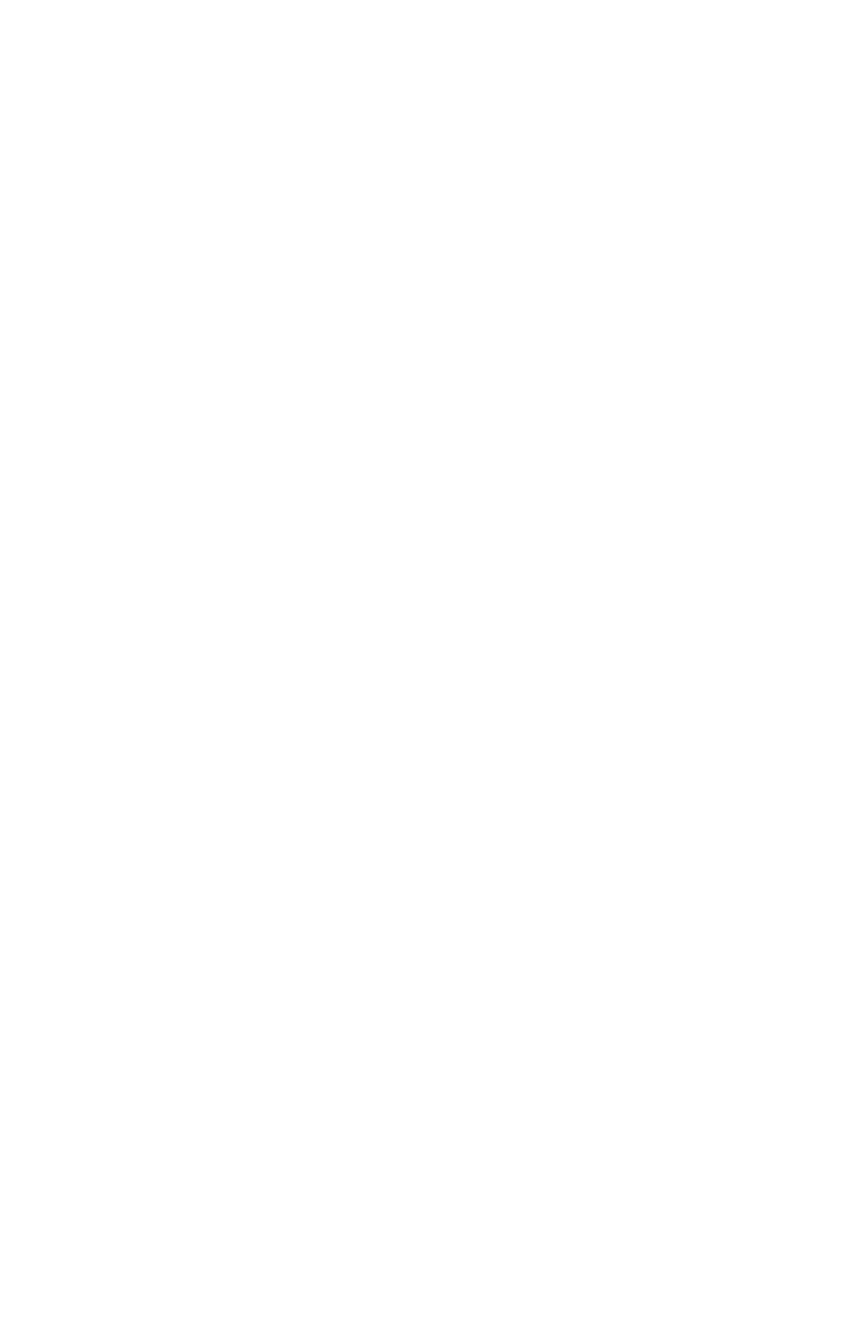
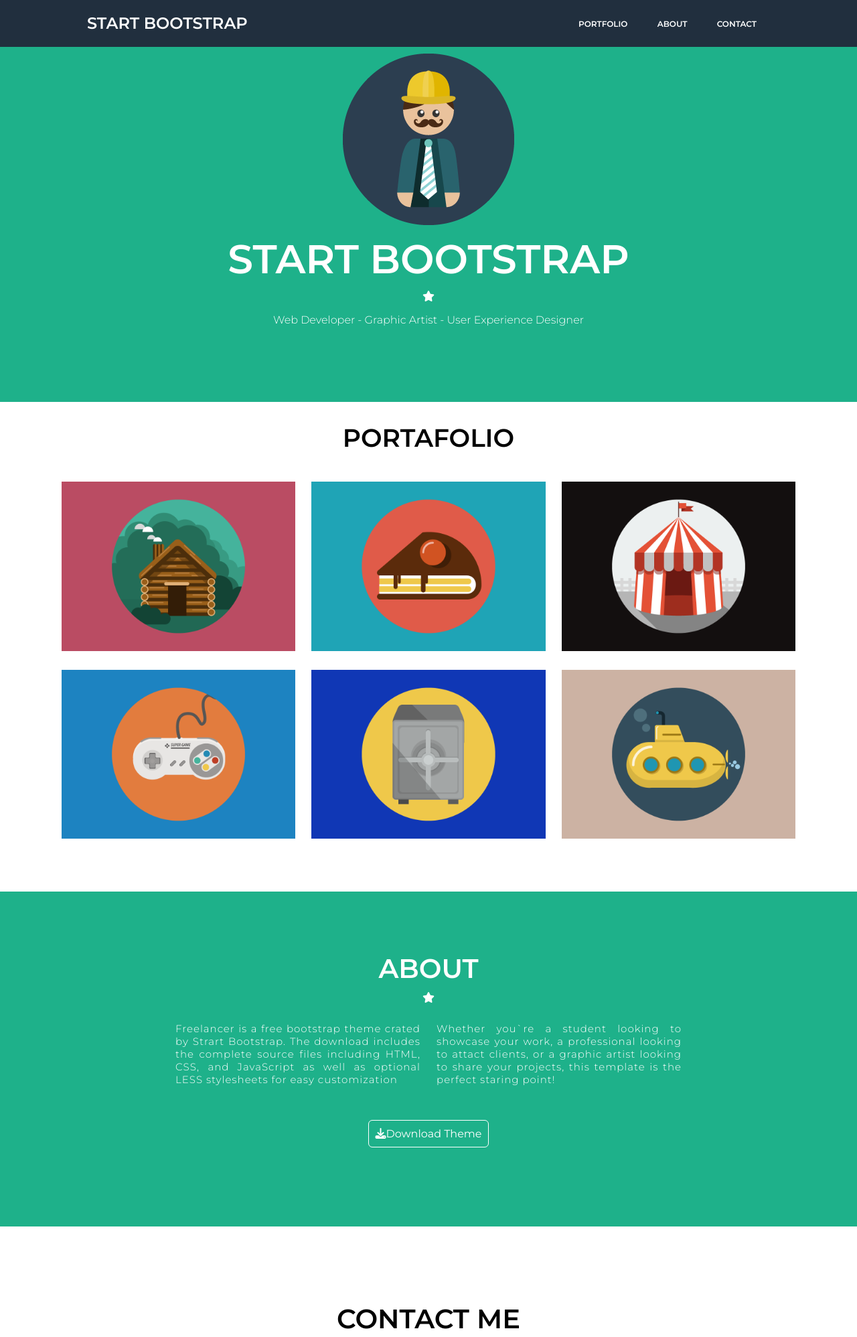
Before and after one commit to gabybravo/freelancer-laboratoria, a plain HTML site: page index.html in a window 1280 px wide. Shown: the top 1996 px of the page at 67% size. Before the commit the page ends 800 px from the top, so only its background shows below. Drawn offline with Linux system fonts and the light colour scheme.

Commit message:
Nav, Portafolio, About y Contact listos, falta Footer y funcionalidades tipo Bootstrap.

```diff
--- a/css/common.css
+++ b/css/common.css
@@ -1,3 +1,72 @@
-/*
- * Estilos reutilizables
- */
+ .container {
+	width: 100%;
+	margin: 0px auto;
+}
+
+.row:before, .row:after{
+	content: " ";
+	display: table;
+}
+
+.row:after {
+	clear: both;
+}
+
+[class*="col-"] {
+	min-height: 7px;
+	padding: 12px;
+	float: left;
+}
+
+.col-1 {
+	width: 8.333333%;
+}
+
+.col-2 {
+	width: 16.666667%;
+}
+
+.col-3 {
+	width: 25%;
+}
+
+.col-4 {
+	width: 33.333333%;
+}
+
+.col-5 {
+	width: 41.666667%;
+}
+
+.col-6 {
+	width: 50%;
+}
+
+.col-7 {
+	width: 58.333333%;
+}
+
+.col-8 {
+	width: 66.666667%;
+}
+
+.col-9 {
+	width: 75%;
+}
+
+.col-10 {
+	width: 83.333333%;
+}
+
+.col-11 {
+	width: 91.666667%;
+}
+
+.col-12 {
+	width: 100%;
+}
+
+.img-responsive {
+	max-width: 100%;
+	width: 100%;
+}
--- a/css/main.css
+++ b/css/main.css
@@ -1,3 +1,148 @@
-/*
- * Estilos de tu proyecto
- */
+* {
+  -webkit-box-sizing: border-box;
+  -moz-box-sizing: border-box;
+  box-sizing: border-box;
+}
+
+body {
+	margin: 0;
+	padding: 0;
+	font-family: 'Montserrat', sans-serif;
+}
+
+.menu {
+	height: 70px;
+	background-color: #212F3E;
+	color: white;
+	position: fixed;
+	z-index: 9999;
+}
+
+.logo {
+	float: left;
+	padding: 0 30px;
+	margin-left: 100px;
+}
+
+.links-menu ul {
+	float: right;
+	padding: 2px 30px;
+	margin-right: 100px;
+}
+
+.links-menu li {
+	font-size: 0.75em;
+	font-weight: 700;
+	list-style: none;
+	display: inline-block;
+	margin: 10px 0px 5px 0px;
+	left: 600px;
+}
+
+.links-menu li a {
+	color: white;
+	text-decoration: none;
+	padding: 15px 20px;
+}
+
+.links-menu li a:hover {
+	background-color: #1EB18A;
+}
+
+.banner {
+	height: 600px;
+	background-color: #1EB18A;
+}
+
+.div-info, .div-about {
+	color: white;
+	text-align: center;
+	padding: 80px 0;
+}
+
+.div-info h1 {
+	font-size: 60px;
+	margin: 10px;
+}
+
+.div-about h1 {
+	font-size: 40px;
+	margin: 10px;
+}
+
+.div-info p {
+	font-weight: 300;
+}
+
+.portafolio, .contact {
+	height: 700px;
+	background-color: white;
+}
+
+.portafolio-row {
+	padding: 0 80px;
+}
+
+.titulo-portafolio {
+	text-align: center;
+	font-size: 25px;
+}
+
+.about {
+	height: 500px;
+	background-color: #1EB18A;
+}
+
+.about-texto {
+	padding: 0 250px;
+}
+
+.col-6 p {
+	text-align: justify;
+	font-weight: 300;
+	font-size: 15px;
+	letter-spacing: 1px;
+	margin-bottom: 50px;
+}
+
+.about-texto a {
+	background-color: #1EB18A;
+	border: 1.5px solid white;
+	border-radius: 6px;
+	padding: 10px;
+	margin-top: 20px;
+	color: white;
+	text-decoration: none;
+}
+
+.boton-about {
+	padding: 40px;
+}
+
+.div-contact {
+	padding: 80px 0;
+	text-align: center;
+}
+
+.contact-form {
+	padding: 25px 300px;
+}
+
+.div-contact h1 {
+	font-size: 40px;
+}
+.contact-form input {
+	color: #0A0F22;
+	width: 500px;
+	height: 50px;
+	border-left: none;
+	border-right: none;
+	border-top: none;
+	border-bottom: 1 solid #CDCDCD;
+	padding-left: 10px;
+}
+
+#message {
+	height: 150px;
+	padding-bottom: 100px;
+}
--- a/index.html
+++ b/index.html
@@ -3,13 +3,91 @@
 <head>
 	<meta charset="UTF-8">
 	<title>Freelancer</title>
-	<!-- Enlaza aquí tu CSS común y de tu proyecto -->
+	<link href="https://fonts.googleapis.com/css?family=Montserrat:300,400,600" rel="stylesheet">
+	<link rel="stylesheet" type="text/css" href="css/common.css">
+	<link rel="stylesheet" type="text/css" href="css/main.css">
+</head>
 
-</head>
 <body>
-	<!-- Escribe tu código aquí -->
 
-	<!-- Enlaza aquí tu archivo JS -->
+	<!-- NAV -->
+	<header class="menu container">
+		<div class="logo">
+			<h2>START BOOTSTRAP</h2>
+		</div>
+		<div class="links-menu">
+			<ul>
+				<li><a href="#" class="link">PORTFOLIO</a></li>
+				<li><a href="#" class="link">ABOUT</a></li>
+				<li><a href="#" class="link">CONTACT</a></li>
+			</ul>
+		</div>
+	</header>
 
+	<!-- FONDO START BOOTSTRAP -->
+	<section class="banner">
+		<div class="div-info">
+			<img src="assets/images/profile.png" alt="Profile">
+			<h1>START BOOTSTRAP</h1>
+			<i class="fa fa-star" aria-hidden="true"></i>
+			<p>Web Developer - Graphic Artist - User Experience Designer</p>
+		</div>
+	</section>
+
+	<!-- PORTAFOLIO -->
+	<section class="portafolio">
+		<div class="container titulo-portafolio">
+			<h1 class="text-uppercase text-services mt-0">PORTAFOLIO</h1>
+		</div>
+		<div class="row container portafolio-row">
+			<div class="col-4"><img src="assets/images/portfolio/cabin.png" class="img-responsive" alt="cabin"></div>
+			<div class="col-4"><img src="assets/images/portfolio/cake.png" class="img-responsive" alt="cake"></div>
+			<div class="col-4"><img src="assets/images/portfolio/circus.png" class="img-responsive" alt="circus"></div>
+		</div>
+
+		<div class="row container portafolio-row">
+			<div class="col-4"><img src="assets/images/portfolio/game.png" class="img-responsive" alt="game"></div>
+			<div class="col-4"><img src="assets/images/portfolio/safe.png" class="img-responsive" alt="safe"></div>
+			<div class="col-4"><img src="assets/images/portfolio/submarine.png" class="img-responsive" alt="submarine"></div>
+		</div>
+	</section>
+
+	<!-- ABOUT -->
+	<section class="about">
+		<div class="div-about">
+			<h1>ABOUT</h1>
+			<i class="fa fa-star" aria-hidden="true"></i>
+			<div class="about-texto">
+				<div class="col-6">
+					<p>Freelancer is a free bootstrap theme crated by Strart Bootstrap. The download includes the complete source files including HTML, CSS, and JavaScript as well as optional LESS stylesheets for easy customization</p>
+				</div>
+				<div class="col-6">
+					<p>Whether you`re a student looking to showcase your work, a professional looking to attact clients, or a graphic artist looking to share your projects, this template is the perfect staring point!</p>
+				</div>
+				<div class="boton-about">
+					<a href="#"><i class="fa fa-download" aria-hidden="true"></i>Download Theme</a>
+				</div>
+			</div>
+		</div>
+	</section>
+
+	<!-- CONTACT ME -->
+	<section class="contact">
+		<div class="div-contact">
+			<h1>CONTACT ME</h1>
+			<i class="fa fa-star" aria-hidden="true"></i>
+			<div class="contact-form">
+				<form action="">
+					<input type="text" id="name" placeholder="Name">
+					<input type="text" id="email" placeholder="Email Address">
+					<input type="text" id="phone" placeholder="Phone Number">
+					<input type="text" id="message" placeholder="Message" >
+				</form>
+			</div>
+		</div>
+	</section>
+
+<script src="https://use.fontawesome.com/4154d90246.js"></script>
+<script src="js/app.js" type="text/javascript"></script>
 </body>
 </html>
```
